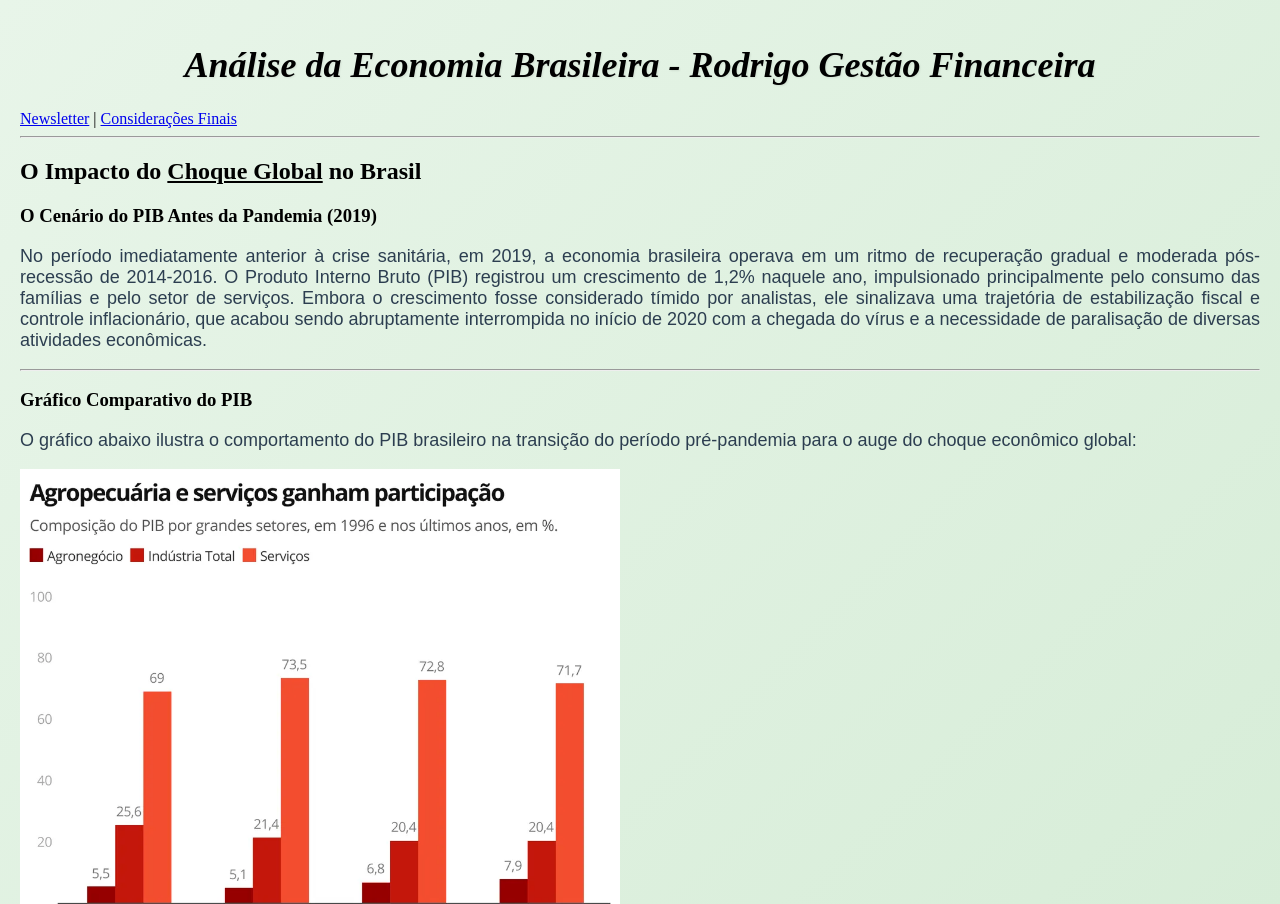
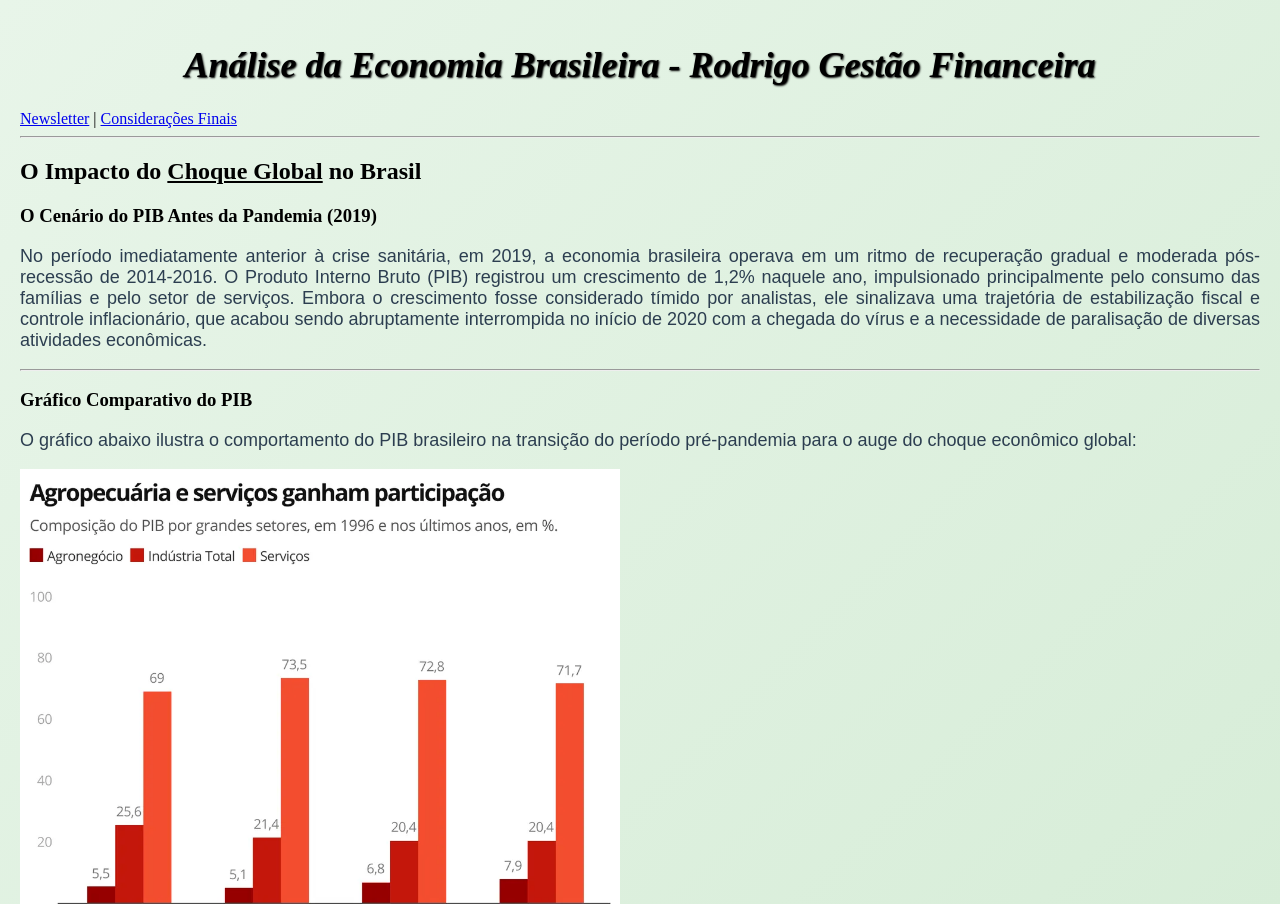
Before and after one commit to AishiGoat/html2.github.io, a plain HTML site: page index.html in a window 1280 px wide. Shown: the top 904 px of the page. Drawn offline with Linux system fonts and the light colour scheme.

Commit message:
Add files via upload
fixed tittle problems

```diff
--- a/index.html
+++ b/index.html
@@ -21,20 +21,13 @@ h1 {
   font-size: 36px;
   text-shadow: 1px 1px 2px ;
 }
-.title{
-  color: #000000;
-  text-shadow: 1px 1px 2px rgba(0, 0, 0, 0.08);
-  transition: all 0.3s ease;
+.title:hover{
+color: #1B5E20;
+  text-shadow: 0px 4px 8px rgba(0, 0, 0, 0.15);
   cursor: pointer;
-}
-.title:hover {
-  color: #1B5E20;
-  text-shadow: 0px 4px 8px rgba(0, 0, 0, 0.15);
-}
-.title {
   opacity: 0;
   animation: tituloSurgir 0.8s ease-out forwards;
-  animation-delay: 0.2s;
+  animation-delay: 0.2s
 }
 @keyframes tituloSurgir {
   from {
@@ -51,7 +44,6 @@ ul {
   padding: 0;
   margin: 25px 0;
 }
-
 ul li {
   position: relative;
   padding-left: 35px;
```
